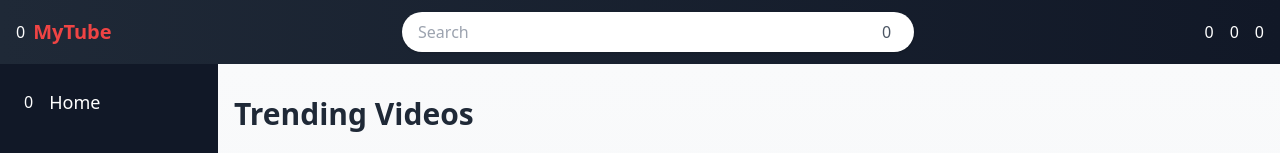
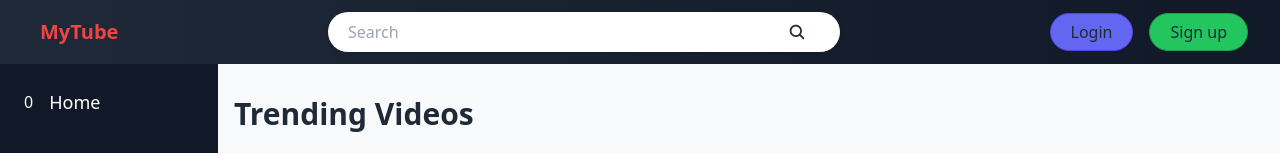
Before and after one commit to tilak-dev/video-publish, a Next.js app in the folder client/: page / in a window 1280 px wide. Shown: the top 153 px of the page. Built offline with nearby package versions, Linux system fonts and the light colour scheme; no server answers.

Commit message:
nav ui updated

```diff
--- a/client/src/components/NavBar.tsx
+++ b/client/src/components/NavBar.tsx
@@ -1,31 +1,48 @@
-import React from 'react'
+import Link from "next/link";
+import React from "react";
+import { IoSearch } from "react-icons/io5";
 
 const Navbar = () => {
   return (
-        <header className="flex items-center justify-between px-4 py-2 bg-gradient-to-r from-gray-800 to-gray-900 text-white h-16">
+    <header className="flex items-center justify-between px-8 py-2 bg-gradient-to-r from-gray-800 to-gray-900 text-white h-16">
       {/* Logo */}
       <div className="flex items-center">
-                <span>0</span>
+        <Link href={"/"}>
           <span className="ml-2 text-xl font-bold text-red-500">MyTube</span>
+        </Link>
       </div>
 
       {/* Search Bar */}
-            <div className="flex items-center flex-grow max-w-lg mx-auto">
+      <div className="flex items-center flex-grow max-w-lg mx-auto  text-gray-900 rounded-full shadow bg-white">
         <input
           type="text"
           placeholder="Search"
-                    className="w-full px-4 py-2 text-gray-900 rounded-full shadow focus:outline-none"
+          className=" px-5 py-2 text-gray-900 bg-transparent w-5/6  focus:outline-none"
+          required
         />
-                <button className="relative -ml-8 text-gray-600">
-                <span>0</span>
+        <button className="flex justify-center items-center text-gray-600 w-1/6 cursor-pointer">
+          <span className="text-gray-800 hover:text-blue-600">
+            <IoSearch size={18} />
+          </span>
         </button>
       </div>
 
       {/* User Profile & Notifications */}
       <div className="flex items-center space-x-4">
-            <span>0</span>
-            <span>0</span>
-            <span>0</span>
+        {/* Login */}
+        <Link
+          href="/login"
+          className="text-gray-800 py-1.5 rounded-full px-5 border-[1px] border-indigo-600 bg-indigo-500 hover:bg-indigo-800 transition duration-300 ease-in-out hover:text-white"
+        >
+          Login
+        </Link>
+        {/* Signup */}
+        <Link
+          href="/signup"
+          className="text-gray-800 py-1.5 rounded-full px-5 border-[1px] border-green-600 bg-green-500 hover:bg-green-600 transition duration-300 ease-in-out hover:text-white"
+        >
+          Sign up
+        </Link>
       </div>
     </header>
   );
```
Lines whose indentation alone changed are shown as unchanged.
